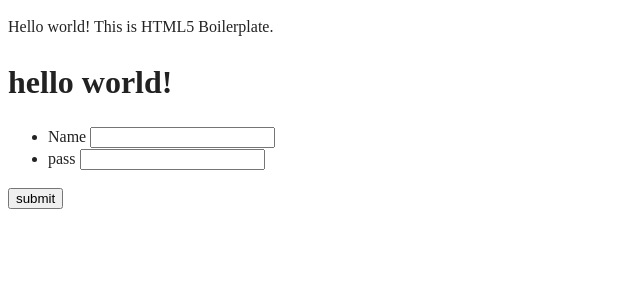
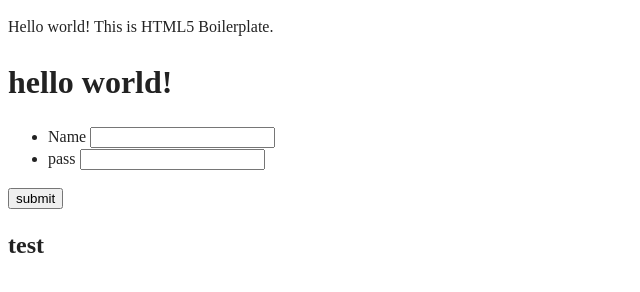
Before and after one commit to FaresAhmed50/note-App, a website built with webpack: page index.html in a window 1280 px wide. Shown: the full height of the page, 0-640 px from the left. Built offline with nearby package versions, Linux system fonts and the light colour scheme.

Commit message:
test github

```diff
--- a/index.html
+++ b/index.html
@@ -44,6 +44,10 @@
 
     <button type="submit">submit</button>
   </form>
+
+  <h2>
+    test
+  </h2>
   <script src="js/app.js"></script>
 
 </body>
```
